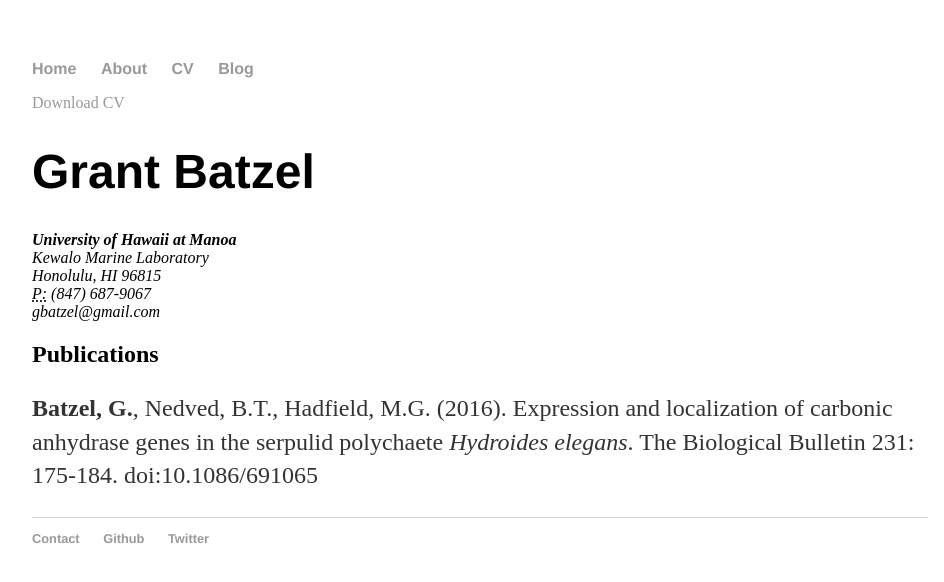
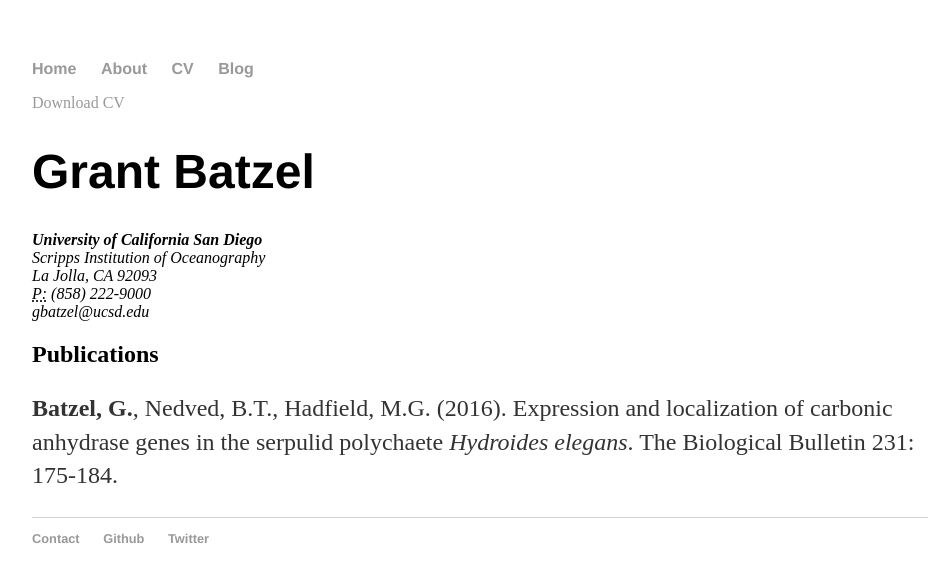
Before and after one commit to gbatzel/gbatzel, a Jekyll site: the page built from cv/index.html, in a window 1280 px wide. Shown: the top 582 px of the page, without its empty margins (160-1104 px from the left). Built offline with Jekyll 4.4.1, drawn with Linux system fonts in a browser that asks for light colours.

Commit message:
Update index.html

```diff
--- a/cv/index.html
+++ b/cv/index.html
@@ -4,17 +4,17 @@ title: Grant's CV
 ---
 
 	<div class="cv">
-			<a href="https://www.dropbox.com/s/z5vatr9xfeebzu3/batzel_cv.docx?dl=0" class="download" title="Download CV as PDF">Download CV</a>
+			<a href="" class="download" title="Download CV as PDF">Download CV</a>
 					<h1>Grant Batzel</h1>
 					<address>
-						<strong>University of Hawaii at Manoa</strong><br>
-					Kewalo Marine Laboratory<br>
-					Honolulu, HI 96815<br>
-					<abbr title="phone">P:</abbr> (847) 687-9067<br>
-					<span class="obfuscate">gbatzel@gmail.com</span>
+						<strong>University of California San Diego</strong><br>
+					Scripps Institution of Oceanography<br>
+					La Jolla, CA 92093<br>
+					<abbr title="phone">P:</abbr> (858) 222-9000<br>
+					<span class="obfuscate">gbatzel@ucsd.edu</span>
 					</address>
 					<h2>Publications</h2>
-					<p><strong>Batzel, G.</strong>, Nedved, B.T., Hadfield, M.G. (2016). Expression and localization of carbonic anhydrase genes in the serpulid polychaete <i>Hydroides elegans</i>. The Biological Bulletin 231: 175-184. doi:10.1086/691065<p>
+					<p><strong>Batzel, G.</strong>, Nedved, B.T., Hadfield, M.G. (2016). Expression and localization of carbonic anhydrase genes in the serpulid polychaete <i>Hydroides elegans</i>. The Biological Bulletin 231: 175-184.<p>
 
 
 	</div>
```
